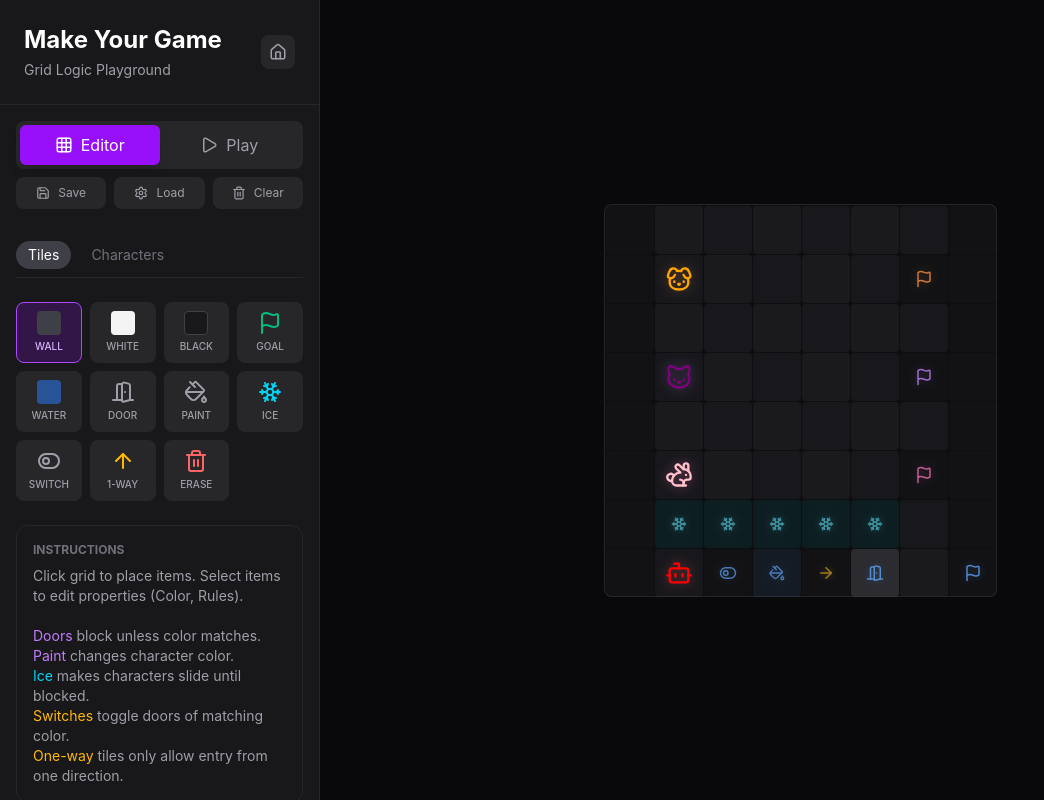
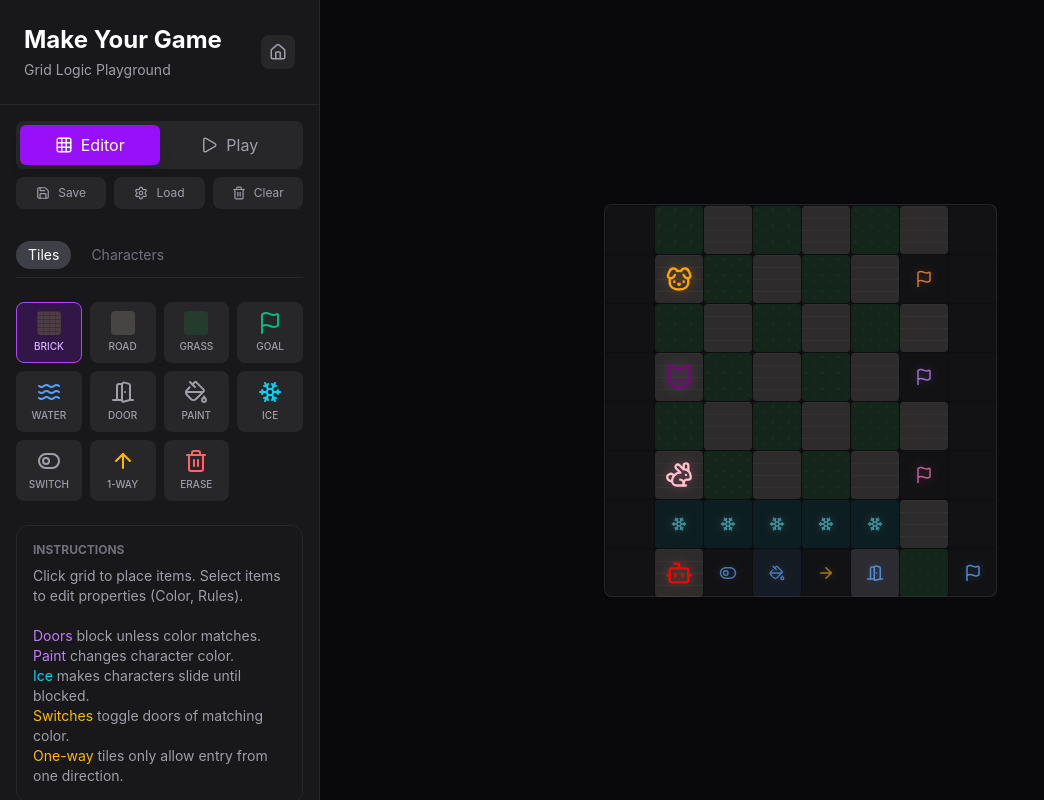
Before and after one commit to integralquality/loreval, a React (Vite) app: page /designer in a window 1280 px wide. Shown: the whole page, without its empty margins (0-1044 px from the left). Built offline with nearby package versions, Linux system fonts and the light colour scheme.

Commit message:
tiles improvement

```diff
--- a/src/components/game/GameDesigner.tsx
+++ b/src/components/game/GameDesigner.tsx
@@ -18,6 +18,7 @@ import {
   Snowflake,
   ToggleLeft,
   ArrowUp,
+  Waves,
   Home
 } from 'lucide-react';
 import type { Level, Tile, TileType, EntityType, Entity, RuleType, Direction, GameState } from '../../types';
@@ -372,11 +373,11 @@ export default function GameDesigner() {
             <div className="grid grid-cols-4 gap-2">
               {toolCategory === 'tiles' ? (
                 <>
-                  <ToolButton active={selectedTool === 'wall'} onClick={() => setSelectedTool('wall')} icon={<div className="w-6 h-6 bg-zinc-700 rounded-sm" />} label="Wall" tooltip="Solid block that nothing can pass through" />
-                  <ToolButton active={selectedTool === 'floor-white'} onClick={() => setSelectedTool('floor-white')} icon={<div className="w-6 h-6 bg-zinc-100 rounded-sm" />} label="White" tooltip="White floor tile — used with alternate-colors rule" />
-                  <ToolButton active={selectedTool === 'floor-black'} onClick={() => setSelectedTool('floor-black')} icon={<div className="w-6 h-6 bg-zinc-900 border border-zinc-700 rounded-sm" />} label="Black" tooltip="Black floor tile — used with alternate-colors rule" />
+                  <ToolButton active={selectedTool === 'wall'} onClick={() => setSelectedTool('wall')} icon={<div className="w-6 h-6 rounded-sm" style={{ backgroundColor: 'rgba(87,74,68,0.8)', backgroundImage: 'linear-gradient(to right, rgba(0,0,0,0.15) 1px, transparent 1px), linear-gradient(to bottom, rgba(0,0,0,0.2) 1px, transparent 1px)', backgroundSize: '6px 4px' }} />} label="Brick" tooltip="Solid brick wall — nothing can pass through" />
+                  <ToolButton active={selectedTool === 'floor-white'} onClick={() => setSelectedTool('floor-white')} icon={<div className="w-6 h-6 rounded-sm" style={{ backgroundColor: 'rgba(120,113,108,0.4)' }} />} label="Road" tooltip="Walkable road — used with alternate-terrain rule" />
+                  <ToolButton active={selectedTool === 'floor-black'} onClick={() => setSelectedTool('floor-black')} icon={<div className="w-6 h-6 rounded-sm" style={{ backgroundColor: 'rgba(34,80,50,0.5)' }} />} label="Grass" tooltip="Walkable grass — used with alternate-terrain rule" />
                   <ToolButton active={selectedTool === 'goal'} onClick={() => setSelectedTool('goal')} icon={<Flag className="text-emerald-500" />} label="Goal" tooltip="Destination tile — characters must reach their matching goal" />
-                  <ToolButton active={selectedTool === 'water'} onClick={() => setSelectedTool('water')} icon={<div className="w-6 h-6 bg-blue-500/50 rounded-sm" />} label="Water" tooltip="Impassable water tile" />
+                  <ToolButton active={selectedTool === 'water'} onClick={() => setSelectedTool('water')} icon={<Waves className="text-blue-400" />} label="Water" tooltip="Impassable water tile" />
                   <ToolButton active={selectedTool === 'door'} onClick={() => setSelectedTool('door')} icon={<DoorOpen className="text-zinc-400" />} label="Door" tooltip="Blocks passage unless character color matches or a switch opens it" />
                   <ToolButton active={selectedTool === 'paint'} onClick={() => setSelectedTool('paint')} icon={<PaintBucket className="text-zinc-400" />} label="Paint" tooltip="Changes a character's color when stepped on" />
                   <ToolButton active={selectedTool === 'ice'} onClick={() => setSelectedTool('ice')} icon={<Snowflake className="text-cyan-400" />} label="Ice" tooltip="Characters slide across ice until hitting something solid" />
@@ -471,7 +472,7 @@ export default function GameDesigner() {
                               onChange={(e) => updateEntityRule(entity.id, 'alternate-colors', e.target.checked ? 'add' : 'remove')}
                               className="rounded border-zinc-600 bg-zinc-700 text-purple-500 focus:ring-purple-500"
                             />
-                            Alternate Colors
+                            Alternate Terrain
                           </label>
                         </div>
                       </div>
--- a/src/components/game/TileIcon.tsx
+++ b/src/components/game/TileIcon.tsx
@@ -1,4 +1,4 @@
-import { Flag, DoorOpen, PaintBucket, Snowflake, ToggleLeft, ArrowUp } from 'lucide-react';
+import { Flag, DoorOpen, PaintBucket, Snowflake, ToggleLeft, ArrowUp, Waves } from 'lucide-react';
 import type { TileType, TileMeta } from '../../types';
 
 const COLOR_MAP: Record<string, string> = {
@@ -25,14 +25,61 @@ export const TileIcon = ({ type, color, meta, isOpen, className = "" }: {
 
   switch (type) {
     case 'wall':
-      return <div className={`w-full h-full bg-zinc-700/60 rounded-sm ${className}`} />;
+      return (
+        <div
+          className={`w-full h-full rounded-sm ${className}`}
+          style={{
+            backgroundColor: 'rgba(87,74,68,0.7)',
+            backgroundImage:
+              'linear-gradient(to right, rgba(0,0,0,0.15) 1px, transparent 1px),' +
+              'linear-gradient(to bottom, rgba(0,0,0,0.2) 1px, transparent 1px)',
+            backgroundSize: '12px 8px',
+            backgroundPosition: '0 0',
+          }}
+        />
+      );
     case 'floor':
     case 'floor-white':
-      return <div className={`w-full h-full bg-zinc-600/15 rounded-sm ${className}`} />;
+      return (
+        <div
+          className={`w-full h-full rounded-sm ${className}`}
+          style={{
+            backgroundColor: 'rgba(120,113,108,0.3)',
+            backgroundImage:
+              'linear-gradient(to bottom, rgba(255,255,255,0.03) 0px, rgba(255,255,255,0.03) 1px, transparent 1px)',
+            backgroundSize: '100% 12px',
+          }}
+        />
+      );
     case 'floor-black':
-      return <div className={`w-full h-full bg-zinc-800/50 rounded-sm ${className}`} />;
+      return (
+        <div
+          className={`w-full h-full rounded-sm ${className}`}
+          style={{
+            backgroundColor: 'rgba(34,80,50,0.35)',
+            backgroundImage:
+              'radial-gradient(circle at 25% 25%, rgba(74,222,128,0.08) 0px, transparent 2px),' +
+              'radial-gradient(circle at 75% 60%, rgba(74,222,128,0.06) 0px, transparent 2px)',
+            backgroundSize: '16px 16px',
+          }}
+        />
+      );
     case 'water':
-      return <div className={`w-full h-full bg-blue-500/10 rounded-sm ${className}`} />;
+      return (
+        <div
+          className={`w-full h-full rounded-sm flex items-center justify-center ${className}`}
+          style={{ backgroundColor: 'rgba(30,64,110,0.45)' }}
+        >
+          <Waves
+            size={18}
+            style={{
+              color: '#60a5fa',
+              filter: 'drop-shadow(0 0 4px rgba(96,165,250,0.5))',
+              opacity: 0.6,
+            }}
+          />
+        </div>
+      );
 
     case 'goal':
       return (
--- a/src/gameLogic.ts
+++ b/src/gameLogic.ts
@@ -160,7 +160,7 @@ export function executeMove(
           updatedEntity = { ...originalEntity };
           newMoves[entity.id] = 0;
           newHistory[entity.id] = [originalEntity.position];
-          message = `Oops! ${entity.type} must alternate colors! Resetting...`;
+          message = `Oops! ${entity.type} must alternate terrain (road/grass)! Resetting...`;
         }
       }
     }
```
